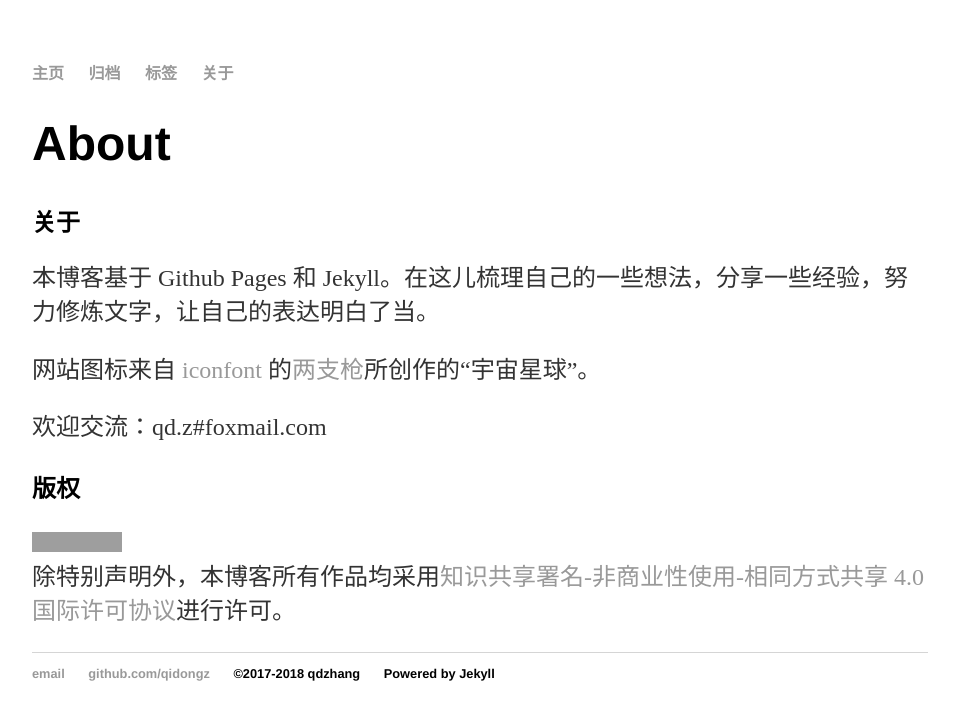
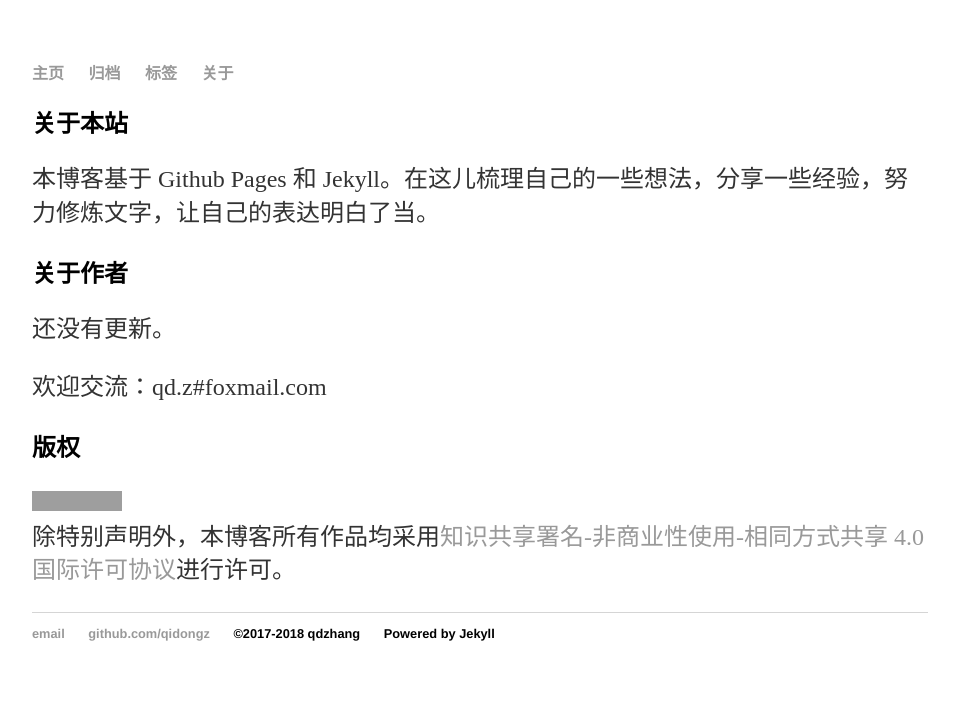
Before and after one commit to chqid/chqid.blog.io, a Jekyll site: the page built from about/index.md, in a window 1280 px wide. Shown: the top 720 px of the page, without its empty margins (160-1119 px from the left). Built offline with Jekyll 4.4.1, drawn with Linux system fonts in a browser that asks for light colours; grey boxes are pictures that could not be loaded.

Commit message:
update about

```diff
--- a/about/index.md
+++ b/about/index.md
@@ -1,13 +1,15 @@
 ---
 title: About
-layout: post
+layout: default
 ---
 
-## 关于
+## 关于本站
 
 本博客基于 Github Pages 和 Jekyll。在这儿梳理自己的一些想法，分享一些经验，努力修炼文字，让自己的表达明白了当。
 
-网站图标来自 [iconfont](http://www.iconfont.cn/home/index?spm=a313x.7781069.1998910419.1){:target="_blank"} 的[两支枪](http://www.iconfont.cn/collections/detail?cid=2304){:target="_blank"}所创作的“宇宙星球”。
+## 关于作者
+
+还没有更新。
 
 欢迎交流：q<!-- >@mail.com -->d.z<!-- >#mail@. -->#fo<!-- >#@. -->xmail.com
 
```
